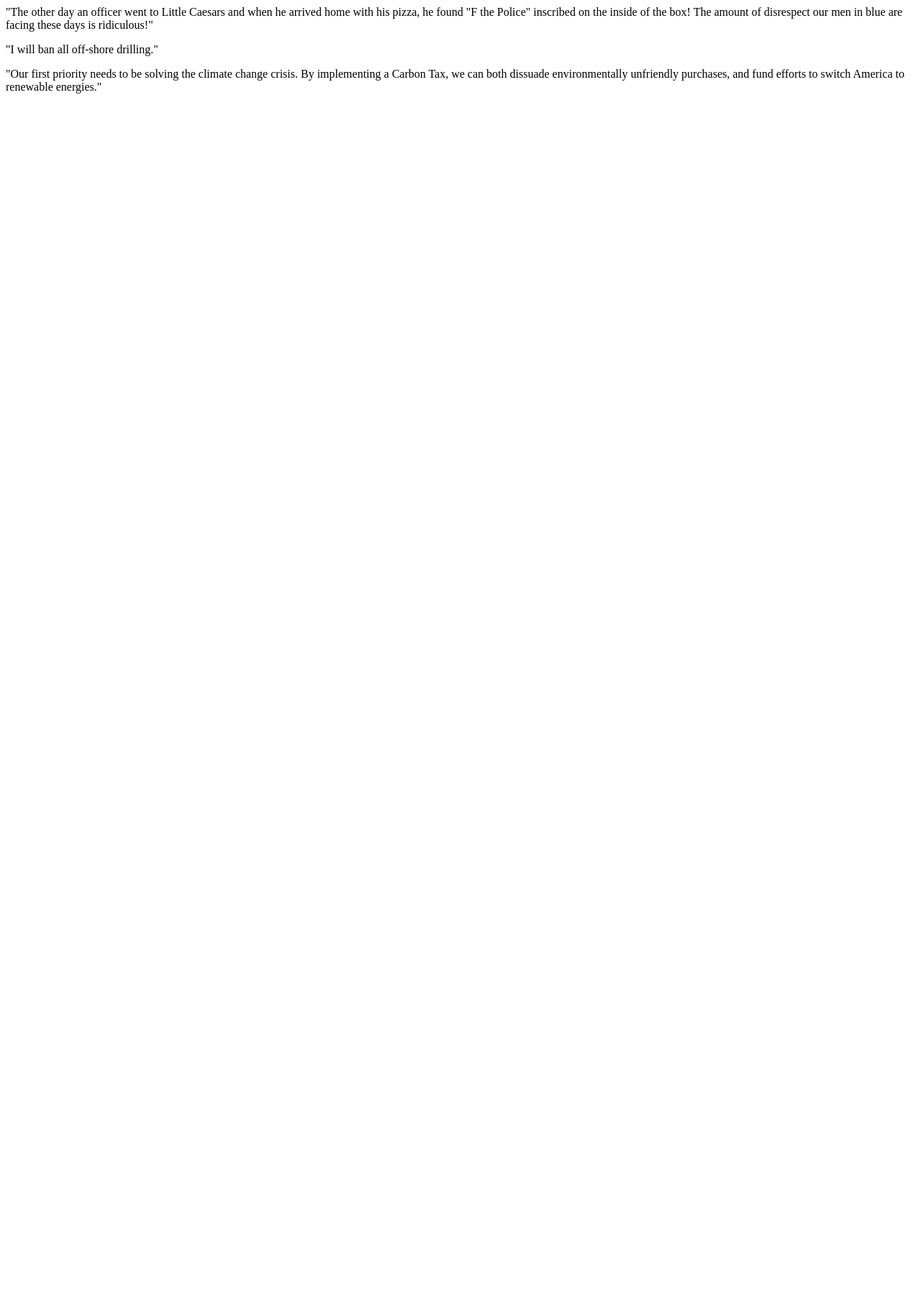
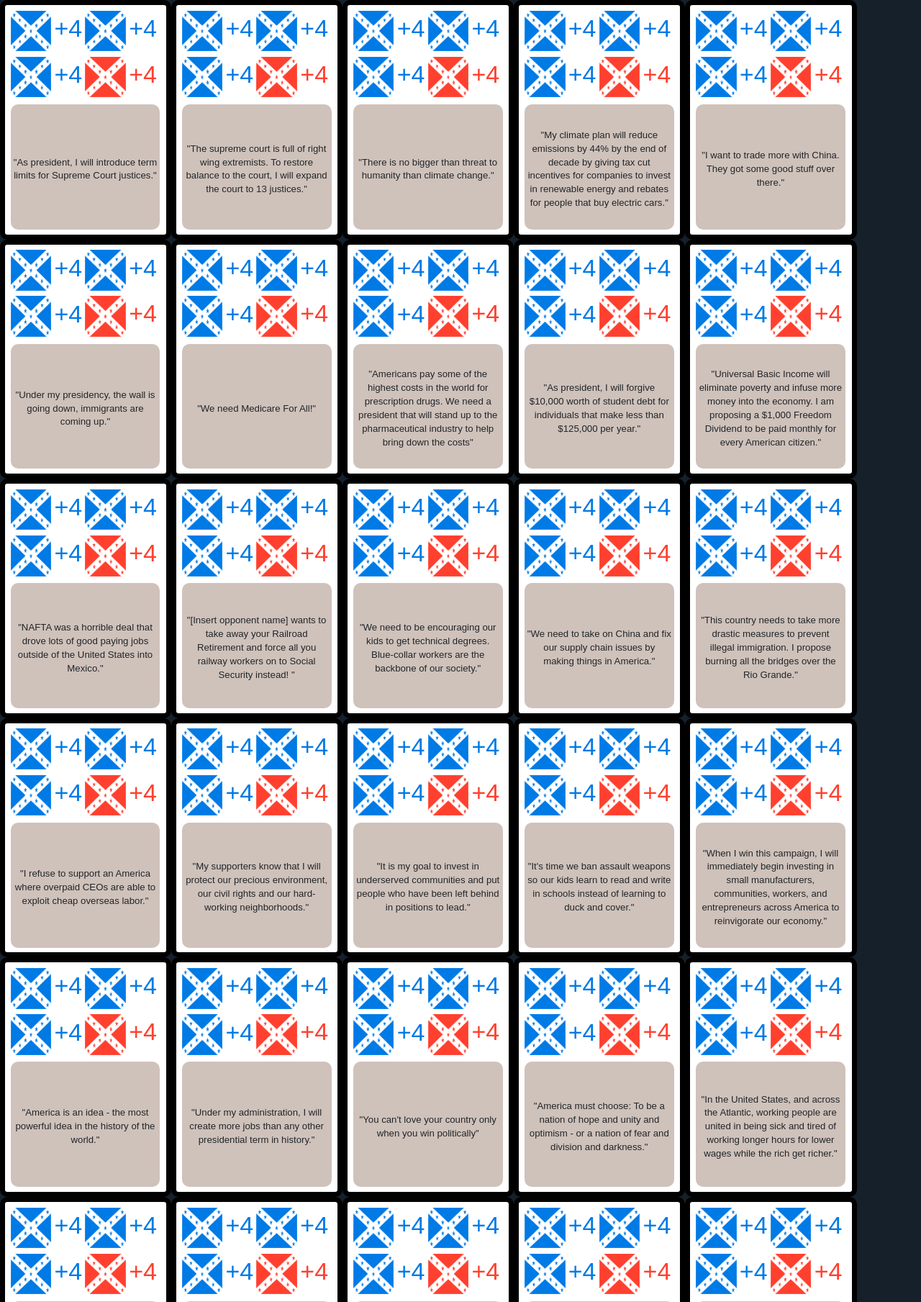
Before and after one commit to will-eberhard-mscst/Board-Game-USA, a PHP site: page /cardmaker/print.php in a window 1280 px wide. Shown: the top 1809 px of the page at 72% size. Before the commit the page ends 130 px from the top, so only its background shows below. Run offline with PHP 8.4, Linux system fonts and the light colour scheme; some libraries are stand-ins or nearby versions.

Commit message:
Drew the cards in the right way. Allowed printing only searchable cards

```diff
--- a/album.php
+++ b/album.php
@@ -219,7 +219,10 @@ function DrawQuestionCard($question){
                     <label for="question2">Question</label>
                 </div>
 
-                <div><input type="submit" name='search' value="Search" class='btn btn-info short'></div>
+                <div>
+                    <input type="submit" name='search' value="Search" class='btn btn-info short'>
+                    <input type='submit'class="btn btn-warning short" name='search' value='Print' formaction="/cardmaker/print.php">
+                </div>
             </form>
         </div>
 
--- a/css/cardmaker.css
+++ b/css/cardmaker.css
@@ -194,10 +194,20 @@ input[type='number']{
   font-weight: bold;
 }
 
-/*Print page*/
+/*---------------------Print page------------------------------------------------*/
 
+/*Enables the conatiner to wrap if the width is too long. */
+.d-flex{
+  flex-flow:row wrap;
+}
 
-.print .card{
+@media print {
+  .print-card{
+    page-break-after: always;
+  }
+}
+
+.print-card{
   width: 63mm;
   height: 88mm;
   border: 2mm solid black;
@@ -207,7 +217,7 @@ input[type='number']{
 }
 
 /*Card text border.*/
-.print .card .card-text{
+.print-card .card-text{
   position:absolute;
   top:38mm;
   left: 4mm;
@@ -229,7 +239,7 @@ input[type='number']{
 }
 
 /* Text within the card*/
-.print .card .card-text span{
+.print-card .card-text span{
   display: inline-block;
   vertical-align: middle;
   line-height: normal;
@@ -237,3 +247,28 @@ input[type='number']{
   font-size: 3.5mm;
   line-height: 5mm;
 }
+
+/*Card imgs and their points*/
+.print-card .card-imgs{
+  margin-bottom: 4mm;
+  margin-left: 2mm;
+  margin-right: 2mm;
+}
+
+.print-card .card-img{
+  width:15mm;
+  height:15mm;
+  margin-top: 2mm;
+}
+
+.print-card .points{
+  font-family: sans-serif;
+  font-size: 9mm;
+  vertical-align: middle;
+  color: #007ae5ff;
+}
+
+.bad{
+  filter: hue-rotate(150deg);
+  color: #007ae5ff;
+}
--- a/print.php
+++ b/print.php
@@ -1,4 +1,5 @@
 <?php
+require('utils.php');
 /*
 Date: 9/17/2022
 
@@ -15,28 +16,33 @@ https://getbootstrap.com/docs/4.0/components/card/#content-types
 */
 ?>
 
-<div class="print">
-    <div class="container">
-        <div class="d-flex">
+<!DOCTYPE html>
+<html lang="en">
+    <head>
+        <meta charset="utf-8" />
+        <meta name="viewport" content="width=device-width, initial-scale=1.0" />
+        <title>Card Maker</title>
 
-            <div class="card">
-                <div class="card-body">
-                    <p class="card-text"><span>"The other day an officer went to Little Caesars and when he arrived home with his pizza, he found "F the Police" inscribed on the inside of the box! The amount of disrespect our men in blue are facing these days is ridiculous!"</span></p>
+        <link rel="stylesheet" href="../utils/bootstrap-5.2.0-dist/css/bootstrap.min.css">
+        <link rel="stylesheet" href="css/cardmaker.css" />
+    </head>
+    <body>
+        <script src="https://ajax.googleapis.com/ajax/libs/jquery/3.6.0/jquery.min.js"></script>
+        <script src="../utils/bootstrap-5.2.0-dist/js/bootstrap.bundle.min.js"></script>
+
+        <div class="print">
+            <div class="">
+                <div class="d-flex">
+
+                    <?php
+                    foreach($positions as $pos)
+                    {
+                        echo GetPositionCard($pos);
+                    }
+                    ?>
+
                 </div>
             </div>
-
-            <div class="card">
-                <div class="card-body">
-                    <p class="card-text"><span>"I will ban all off-shore drilling."</span></p>
-                </div>
-            </div>
-
-            <div class="card">
-                <div class="card-body">
-                    <p class="card-text"><span>"Our first priority needs to be solving the climate change crisis. By implementing a Carbon Tax, we can both dissuade environmentally unfriendly purchases, and fund efforts to switch America to renewable energies."</span></p>
-                </div>
-            </div>
-
         </div>
-    </div>
-</div>
+    </body>
+</html>
--- a/utils.php
+++ b/utils.php
@@ -114,9 +114,9 @@ function AddSmear($position_no, $smear_no, $smear = null){
     ";
 }
 
-/*
-Add a Position tag:
-*/
+/**
+ Add a Position tag:
+ */
 function AddPosition(int $position_no, $position_card = null){
 
     $text = "";
@@ -191,6 +191,34 @@ function AddPosition(int $position_no, $position_card = null){
 
     return $tag;
 }
+
+
+/**
+ Returns the HTML for drawing a Position card.
+ */
+function GetPositionCard($position){
+    $tag = '
+    <div class="card print-card">
+        <div class="card-imgs">
+            <img class="card-img" src="/cardmaker/images/sq/cat_nat_sq.png" alt="Card image cap">
+            <span class="points">+4</span>
+            <img class="card-img" src="/cardmaker/images/sq/cat_nat_sq.png" alt="Card image cap">
+            <span class="points">+4</span>
+            <img class="card-img" src="/cardmaker/images/sq/cat_nat_sq.png" alt="Card image cap">
+            <span class="points">+4</span>
+            <img class="card-img bad" src="/cardmaker/images/sq/cat_nat_sq.png" alt="Card image cap">
+            <span class="points bad">+4</span>
+        </div>
+
+        <div class="card-body">
+            <p class="card-text"><span>"' .$position['text'] . '"</span></p>
+        </div>
+    </div>
+    ';
+
+    return $tag;
+}
+
 
 /*
 AJAX:
```
